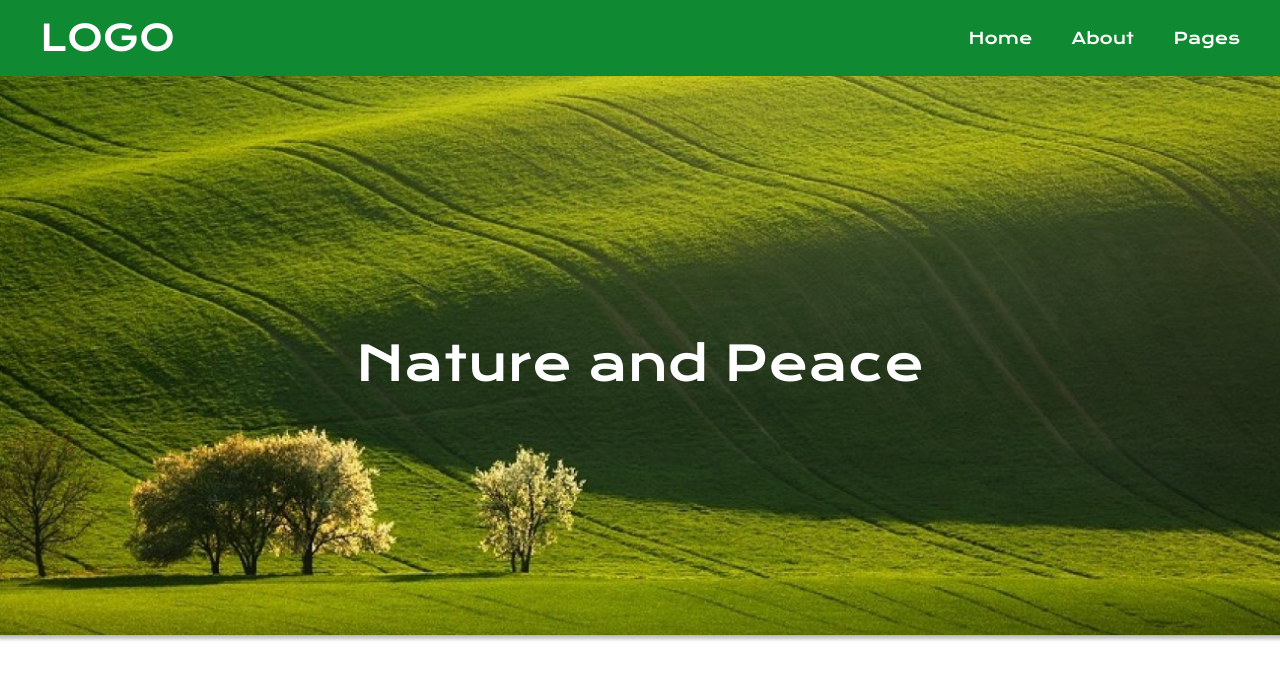
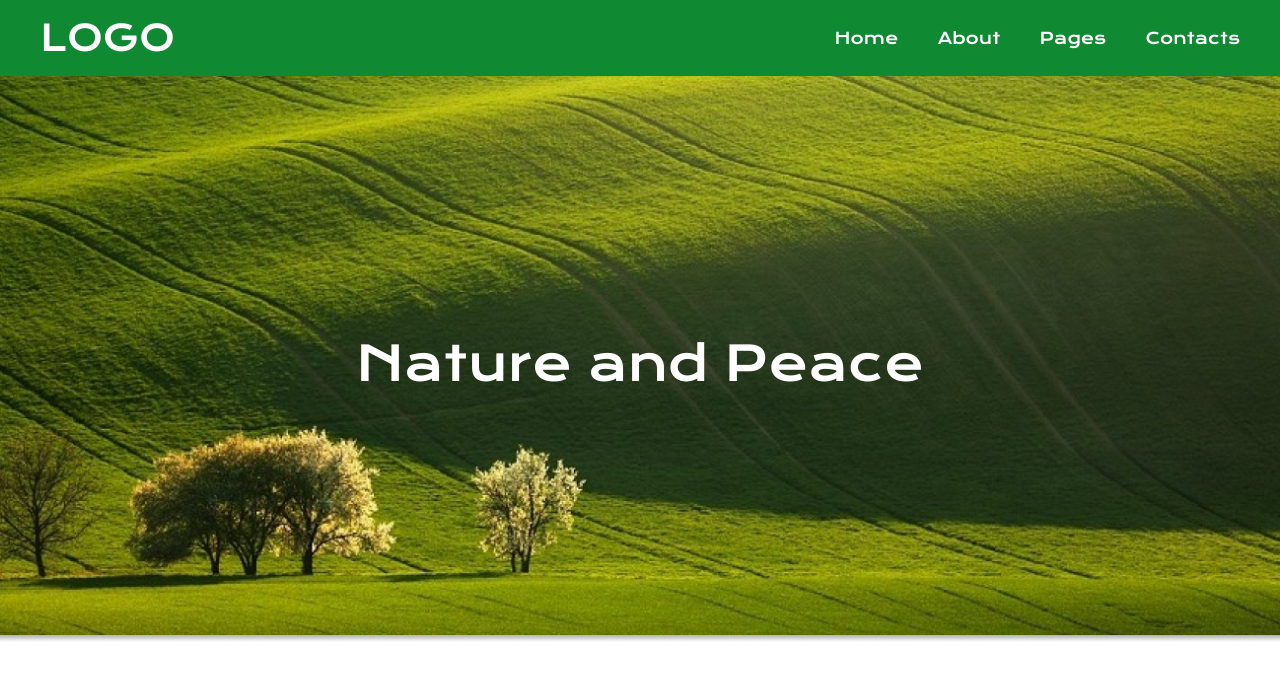
Before and after one commit to BeishebekovaAsel/green, a plain HTML site: page index.html in a window 1280 px wide. Drawn offline with Linux system fonts and the light colour scheme.

Commit message:
links update

```diff
--- a/index.html
+++ b/index.html
@@ -13,6 +13,7 @@
              <a class="header-link" href="#">Home</a>
              <a class="header-link" href="#">About</a>
              <a class="header-link" href="#">Pages</a>
+             <a class="header-link" href="#">Contacts</a>
          </nav>
      </header>
      <main>
```
